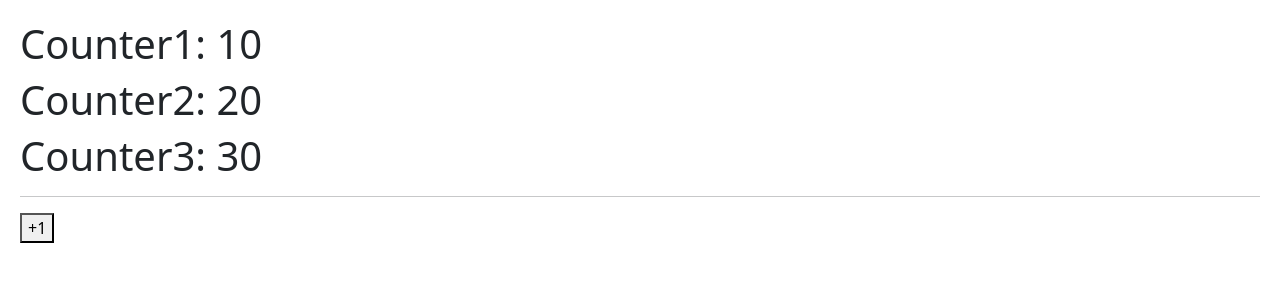
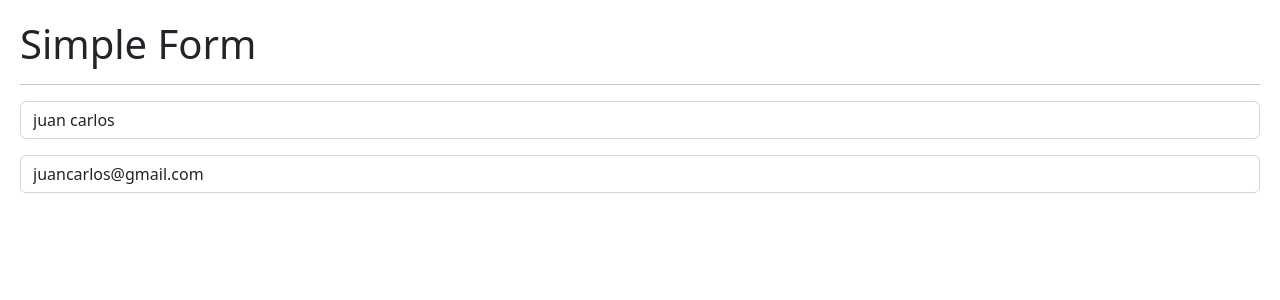
Before and after one commit to AcevedoAdrian/hook-app, a React (Vite) app: page / in a window 1280 px wide. Shown: the top 300 px of the page. Built offline with nearby package versions, Linux system fonts and the light colour scheme.

Commit message:
New componente for example de useState and useEffect

```diff
--- a/src/HookApp.jsx
+++ b/src/HookApp.jsx
@@ -1,5 +1,5 @@
 export const HookApp = () => {
   return (
-    <h1>HookApp</h1>
+    <h1>Hook App</h1>
   )
 }
--- a/src/main.jsx
+++ b/src/main.jsx
@@ -1,12 +1,18 @@
 import React from 'react';
 import ReactDOM from 'react-dom/client';
+
 // import { HookApp } from './HookApp';
-import { CounterApp } from './components/CounterApp';
+// import { CounterApp } from './components/CounterApp';
+// import { CounterWithCustomeHook } from './useState/CounterWithCustomeHook';
+import { SimpleForm } from './useEffect/SimpleForm';
+
 import './index.css';
 
 ReactDOM.createRoot(document.getElementById('root')).render(
   <React.StrictMode>
     {/* <HookApp /> */}
-    <CounterApp />
+    {/* <CounterApp /> */}
+    {/* <CounterWithCustomeHook /> */}
+    <SimpleForm />
   </React.StrictMode>
 )
--- /dev/null
+++ b/src/useEffect/SimpleForm.jsx
@@ -0,0 +1,46 @@
+import { useEffect, useState } from 'react';
+
+export const SimpleForm = () => {
+
+  const [formState, setFormState] = useState({
+    username:"juan carlos",
+    email: "juancarlos@gmail.com"
+  })
+  const {username, email} = formState;
+
+  const handelInputChange = ({target}) =>{
+   const {name, value } = target;
+   setFormState({
+    ...formState,
+    [name]: value
+   })
+  }
+
+  useEffect(() => {
+  console.log("useEffect called!!");
+  }, [])
+
+
+  return (
+    <>
+    <h1>Simple Form</h1>
+    <hr />
+    <input
+      type="text"
+      className="form-control"
+      placeholder="Username"
+      name="username"
+      value={username}
+      onChange={handelInputChange}
+    />
+     <input
+      type="email"
+      className="form-control mt-3"
+      placeholder="email@gmail.com"
+      name="email"
+      value={email}
+      onChange={handelInputChange}
+    />
+    </>
+  )
+}
--- /dev/null
+++ b/src/useState/CounterWithCustomeHook.jsx
@@ -0,0 +1,26 @@
+import { useCounter } from '../hooks/useCounter';
+
+export const CounterWithCustomeHook = () => {
+
+  const {counter,increment, decrement, reset} = useCounter();
+
+  return (
+    <>
+    <h1>Initial Value: {counter } </h1>
+    <hr />
+    <button
+      className="btn btn-primary"
+      onClick={()=> increment(2)}
+      >+1</button>
+    <button
+      className="btn btn-primary"
+      onClick={reset}
+      > Reset </button>
+    <button
+      className="btn btn-primary"
+      onClick={()=>decrement()}
+      > -1 </button>
+
+    </>
+  )
+}
```
Also changed, not shown: src/hooks/useCounter.js (added, +21 -0 lines), src/useState/CounterApp.jsx (renamed from src/components/CounterApp.jsx).
